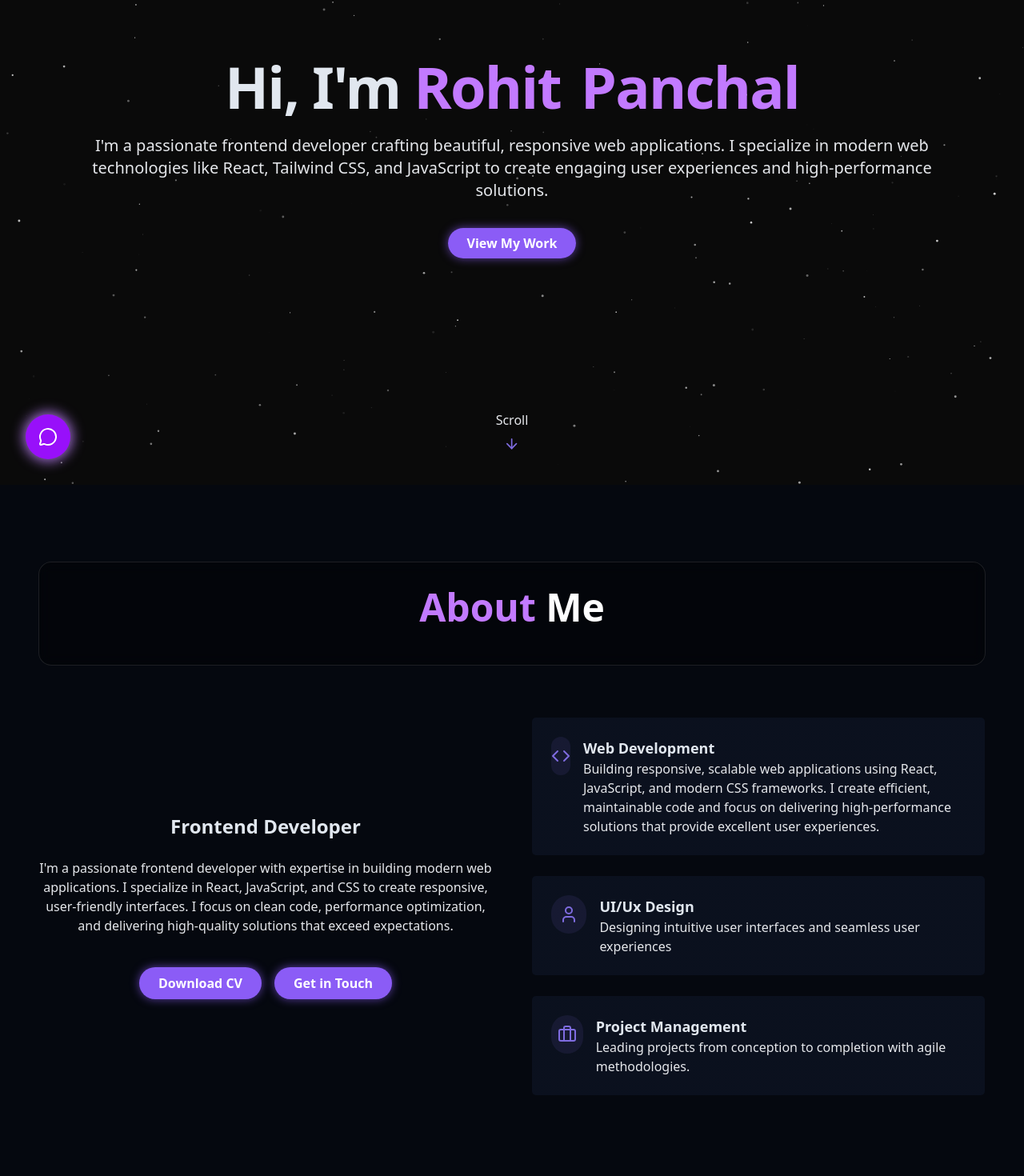
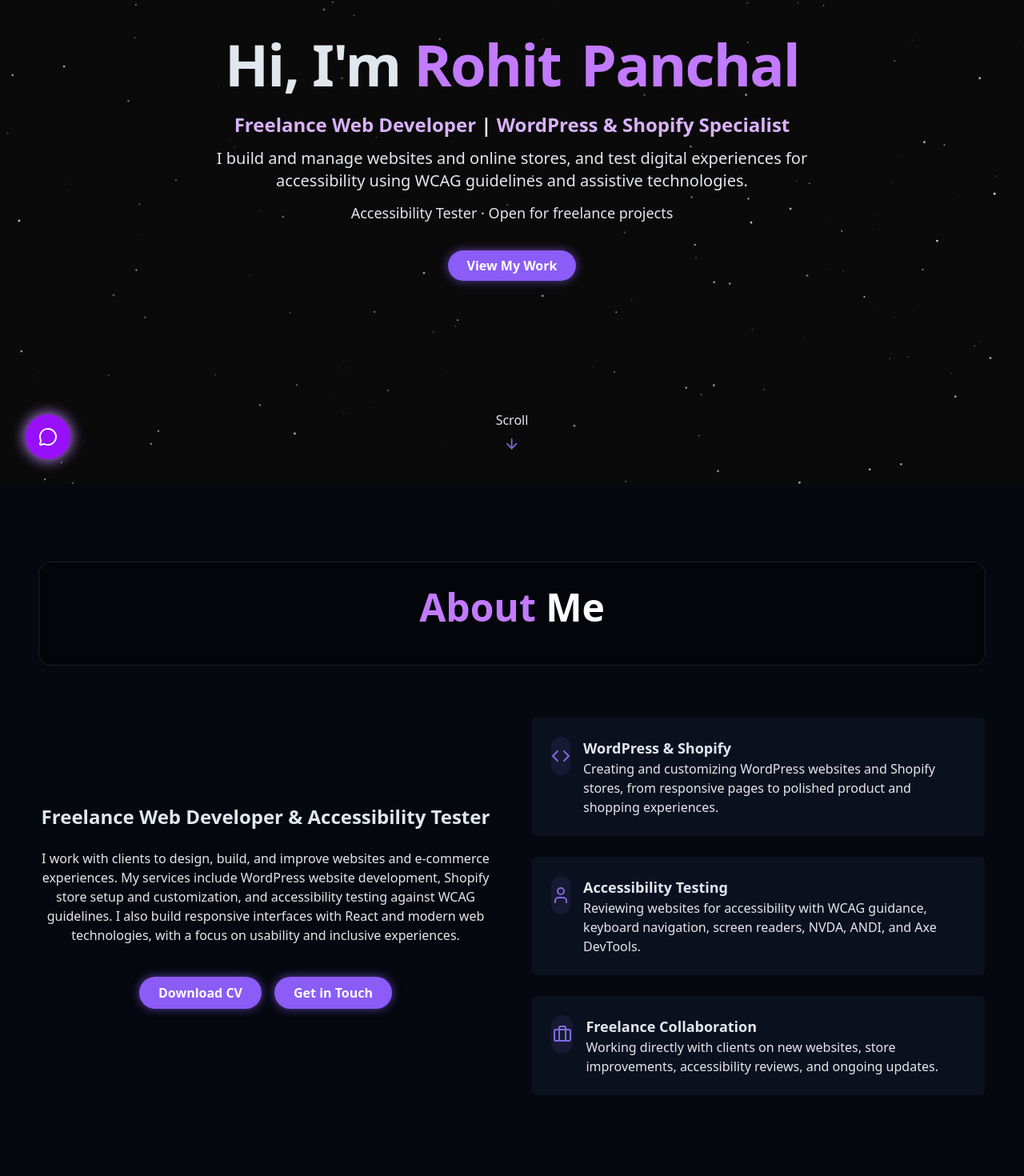
Before and after one commit to RohitPanchal097/RohitKumar-portfolio, a React (Vite) app: page / in a window 1280 px wide. Shown: the part 194-1664 px from the top of the page at 80% size. Built offline with nearby package versions, Linux system fonts and the light colour scheme.

Commit message:
add projects

```diff
--- a/index.html
+++ b/index.html
@@ -4,9 +4,9 @@
     <meta charset="UTF-8" />
     <link rel="icon" type="image/png" href="/146978640.png" />
     <meta name="viewport" content="width=device-width, initial-scale=1.0" />
-    <meta name="description" content="Rohit Panchal - Accessibility Tester specializing in WCAG 2.2 compliance, Axe DevTools, NVDA, ANDI, and inclusive web development." />
-    <meta name="keywords" content="accessibility tester, WCAG 2.2, Axe DevTools, NVDA, ANDI, web accessibility, inclusive design" />
-    <title>Rohit Panchal - Accessibility Tester & Frontend Developer</title>
+    <meta name="description" content="Rohit Panchal is a freelance web developer specializing in WordPress, Shopify, and website accessibility testing with WCAG, Axe DevTools, NVDA, and ANDI." />
+    <meta name="keywords" content="freelance web developer, WordPress developer, Shopify developer, accessibility tester, WCAG 2.2, Axe DevTools, NVDA, ANDI, inclusive design" />
+    <title>Rohit Panchal - Freelance WordPress & Shopify Developer | Accessibility Tester</title>
   </head>
   <body>
     <div id="root"></div>
--- a/package.json
+++ b/package.json
@@ -30,6 +30,7 @@
     "@types/react": "^19.1.13",
     "@types/react-dom": "^19.1.9",
     "@vitejs/plugin-react": "^5.0.3",
+    "baseline-browser-mapping": "^2.11.28",
     "eslint": "^9.36.0",
     "eslint-plugin-react-hooks": "^5.2.0",
     "eslint-plugin-react-refresh": "^0.4.20",
--- a/src/Components/AboutSection.jsx
+++ b/src/Components/AboutSection.jsx
@@ -21,9 +21,9 @@ const AboutSection = () => {
 
             <div className='grid grid-cols-1 md:grid-cols-2 gap-12 items-center'>
               <div className='space-y-6'>
-                <h3 className='text-2xl font-semibold'>Frontend Developer</h3>
+                <h3 className='text-2xl font-semibold'>Freelance Web Developer &amp; Accessibility Tester</h3>
           <p className='text-normal-contrast'>
-            I'm a passionate frontend developer with expertise in building modern web applications. I specialize in React, JavaScript, and CSS to create responsive, user-friendly interfaces. I focus on clean code, performance optimization, and delivering high-quality solutions that exceed expectations.
+            I work with clients to design, build, and improve websites and e-commerce experiences. My services include WordPress website development, Shopify store setup and customization, and accessibility testing against WCAG guidelines. I also build responsive interfaces with React and modern web technologies, with a focus on usability and inclusive experiences.
           </p>
 
           <div className='flex flex-col sm:flex-row gap-4 pt-4 justify-center'>
@@ -40,9 +40,9 @@ const AboutSection = () => {
               <Code className='w-6 h-6 text-primary' aria-hidden="true" />
               </div>
               <div className='text-left'>
-                <h4 className='text-lg font-semibold'>Web Development</h4>
+                <h4 className='text-lg font-semibold'>WordPress &amp; Shopify</h4>
                 <p className='text-normal-contrast'>
-                Building responsive, scalable web applications using React, JavaScript, and modern CSS frameworks. I create efficient, maintainable code and focus on delivering high-performance solutions that provide excellent user experiences.
+                Creating and customizing WordPress websites and Shopify stores, from responsive pages to polished product and shopping experiences.
                 </p>
               </div>
             </div>
@@ -53,9 +53,9 @@ const AboutSection = () => {
               <User className='w-6 h-6 text-primary' aria-hidden="true" />
               </div>
               <div className='text-left'>
-                <h4 className='text-lg font-semibold'>UI/Ux Design</h4>
+                <h4 className='text-lg font-semibold'>Accessibility Testing</h4>
                 <p className='text-normal-contrast'>
-                Designing intuitive user interfaces and seamless user experiences
+                Reviewing websites for accessibility with WCAG guidance, keyboard navigation, screen readers, NVDA, ANDI, and Axe DevTools.
                 </p>
               </div>
             </div>
@@ -66,9 +66,9 @@ const AboutSection = () => {
               <Briefcase className='w-6 h-6 text-primary' aria-hidden="true" />
               </div>
               <div className='text-left'>
-                <h4 className='text-lg font-semibold'>Project Management</h4>
+                <h4 className='text-lg font-semibold'>Freelance Collaboration</h4>
                 <p className='text-normal-contrast'>
-                Leading projects from conception to completion with agile methodologies.
+                Working directly with clients on new websites, store improvements, accessibility reviews, and ongoing updates.
                 </p>
               </div>
             </div>
--- a/src/Components/ContactSection.jsx
+++ b/src/Components/ContactSection.jsx
@@ -11,7 +11,7 @@ const ContactSection = () => {
               Get in <span className='text-purple-400'>Touch</span>
             </h2>
             <p className='text-white text-lg max-w-2xl mx-auto drop-shadow-md'>
-              I'm currently looking for new opportunities, my inbox is always open. Whether you have a question or just want to say hi, I'll try my best to get back to you!
+              I'm available for freelance WordPress and Shopify projects, website improvements, and accessibility testing. Have a project in mind? My inbox is open.
             </p>
           </div>
         </div>
--- a/src/Components/HeroSection.jsx
+++ b/src/Components/HeroSection.jsx
@@ -22,11 +22,15 @@ const HeroSection = () => {
                     <span className='opacity-0 text-purple-400 animate-fade-in-delay-2 text-gradient ml-2'> Panchal</span>
                 </h1>
 
-                <p
-                className='text-lg md:text-xl text-normal-contrast max-2-2xl mx-auto opacity-0 animate-fade-in-delay-3'
-                >
-                    I'm a passionate frontend developer crafting beautiful, responsive web applications. I specialize in modern web technologies like React, Tailwind CSS, and JavaScript to create engaging user experiences and high-performance solutions.
-                </p>
+                <div className='opacity-0 animate-fade-in-delay-3 space-y-3'>
+                    <p className='text-xl md:text-2xl font-semibold text-purple-300'>
+                        Freelance Web Developer <span className='text-normal-contrast'>|</span> WordPress &amp; Shopify Specialist
+                    </p>
+                    <p className='text-lg md:text-xl text-normal-contrast max-w-3xl mx-auto'>
+                        I build and manage websites and online stores, and test digital experiences for accessibility using WCAG guidelines and assistive technologies.
+                    </p>
+                    <p className='text-base md:text-lg font-medium text-normal-contrast'>Accessibility Tester · Open for freelance projects</p>
+                </div>
 
                 <div className='pt-4 opacity-0 animate-fade-in-delay-4'>
                     <a href="#projects"
--- a/src/assets/chatbotData.js
+++ b/src/assets/chatbotData.js
@@ -5,7 +5,7 @@ export const chatbot = [
   },
   {
     question: "What services do you offer?",
-    answer: "I offer frontend web development, responsive UI design, and performance optimization services. I create modern web applications, design intuitive user interfaces, and help bring your projects to life using the latest web technologies."
+    answer: "I'm a freelancer offering WordPress website development, Shopify store setup and customization, frontend development, and accessibility testing. I can help build or improve your website, online store, and inclusive user experience."
   },
   {
     question: "How can I contact you?",
@@ -13,7 +13,7 @@ export const chatbot = [
   },
   {
     question: "What makes you different as a developer?",
-    answer: "I'm a passionate frontend developer with a strong focus on creating beautiful, responsive, and performant web applications. I'm a quick learner who stays updated with modern web technologies and believes in clean, maintainable code and excellent user experiences."
+    answer: "I combine freelance web development with WordPress and Shopify experience and accessibility testing. I care about responsive design, inclusive experiences, and practical solutions tailored to each client."
   },
   {
     question: "Do you work on e-commerce projects?",
```
Also changed, not shown: 1 other file (tests, documents, lock files or other folders).
